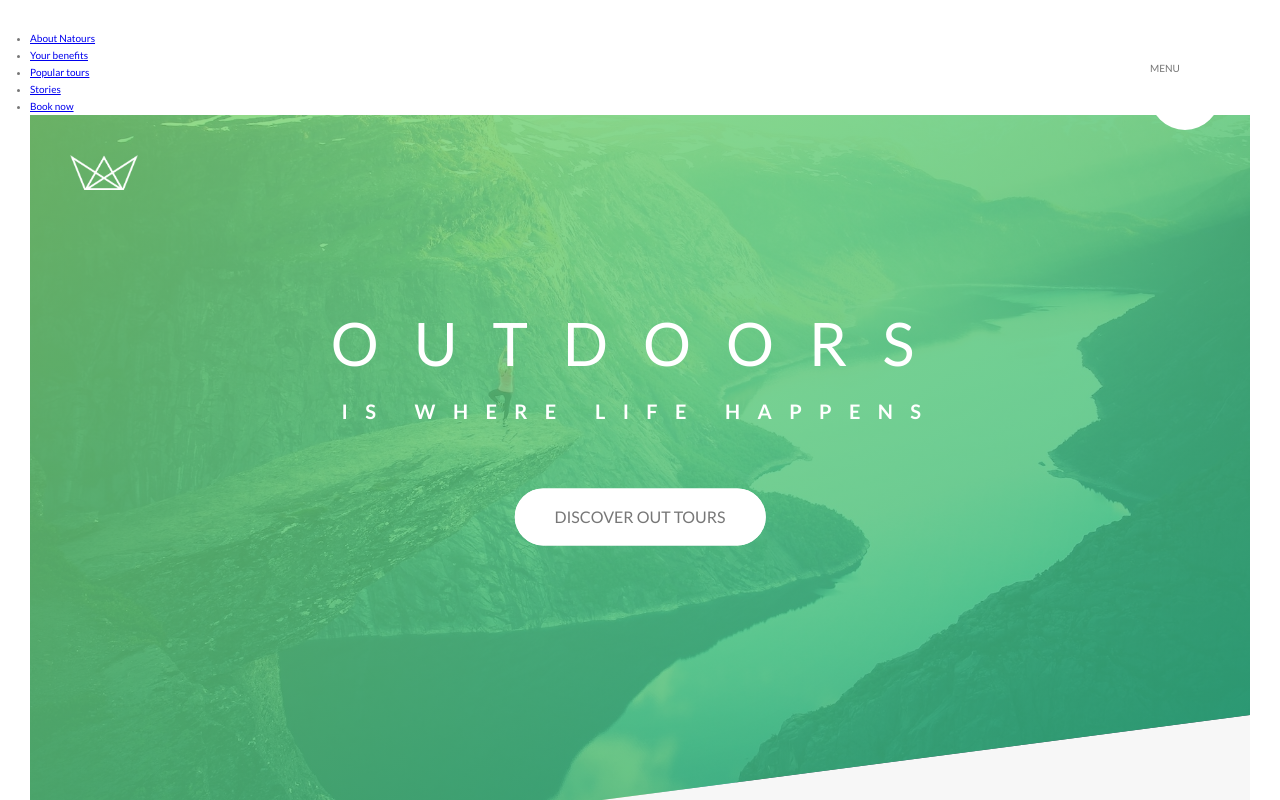
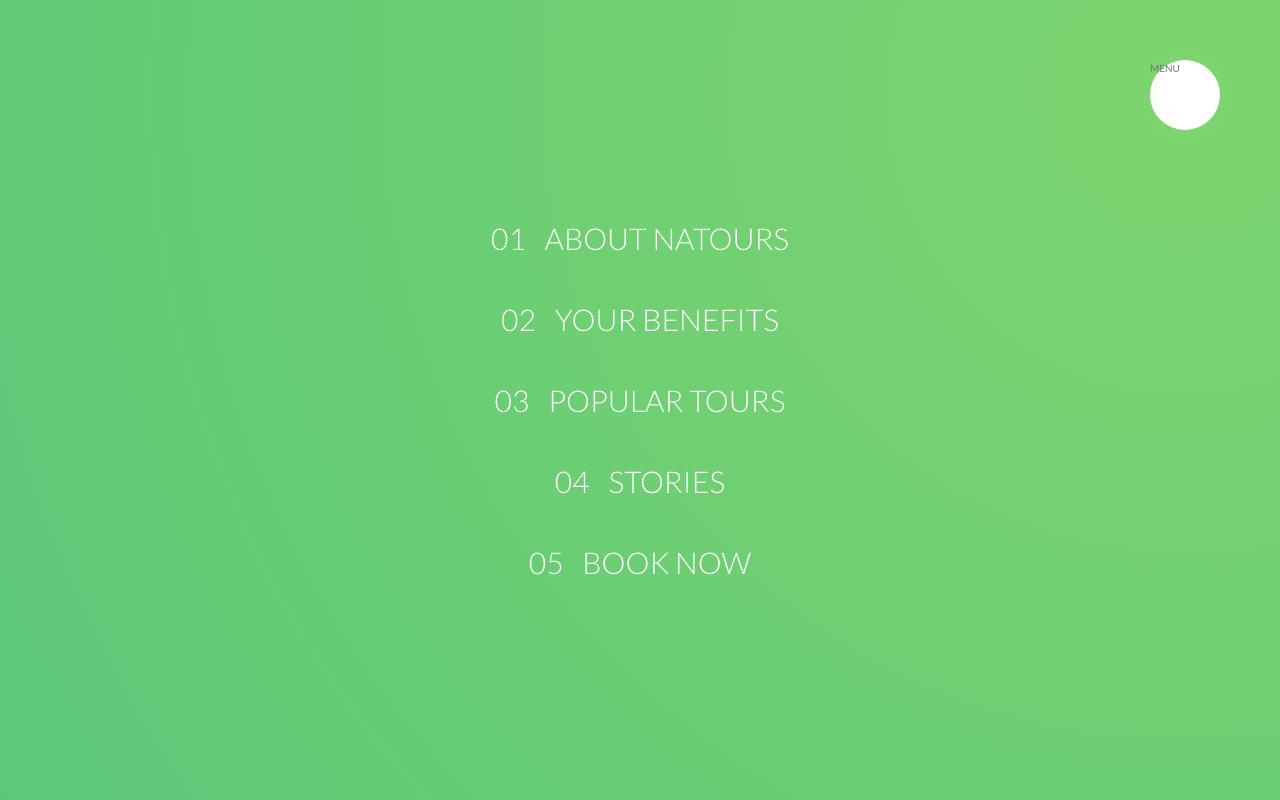
Before and after one commit to braisv/testing-animations-nature, a website: page index.html in a window 1280 px wide. Shown: the top 800 px of the page. Drawn offline with Linux system fonts and the light colour scheme.

Commit message:
nav button created

```diff
--- a/index.html
+++ b/index.html
@@ -23,11 +23,11 @@
         <div class="navigation__background">&nbsp;</div>
         <nav class="navigation__nav">
             <ul class="navigation__list">
-                <li class="navigation__item"><a href="#" class="navigation__link">About Natours</a></li>
-                <li class="navigation__item"><a href="#" class="navigation__link">Your benefits</a></li>
-                <li class="navigation__item"><a href="#" class="navigation__link">Popular tours</a></li>
-                <li class="navigation__item"><a href="#" class="navigation__link">Stories</a></li>
-                <li class="navigation__item"><a href="#" class="navigation__link">Book now</a></li>
+                <li class="navigation__item"><a href="#" class="navigation__link"><span>01</span> About Natours</a></li>
+                <li class="navigation__item"><a href="#" class="navigation__link"><span>02</span> Your benefits</a></li>
+                <li class="navigation__item"><a href="#" class="navigation__link"><span>03</span> Popular tours</a></li>
+                <li class="navigation__item"><a href="#" class="navigation__link"><span>04</span> Stories</a></li>
+                <li class="navigation__item"><a href="#" class="navigation__link"><span>05</span> Book now</a></li>
             </ul>
         </nav>
     </div>
--- a/sass/layout/_navigation.scss
+++ b/sass/layout/_navigation.scss
@@ -23,21 +23,57 @@
         right: 6.5rem;
         background-image: radial-gradient($color-primary-light, $color-primary-dark);
         z-index: 1000;
+
+        transform: scale(80);
     }
 
     &__nav {
-
+        height: 100vh;
+        width: 100%;
+        position: fixed;
+        top: 0;
+        right: 0;
+        z-index: 1500;
     }
 
     &__list {
-
+        position: absolute;
+        top: 50%;
+        left: 50%;
+        transform: translate(-50%, -50%);
+        list-style: none;
+        text-align: center;
     }
 
     &__item {
-
+        margin: 1rem;
     }
 
     &__link {
+        &:link,
+        &:visited {
+            display: inline-block;
+            font-size: 3rem;
+            font-weight: 300;
+            padding: 1rem 2rem;
+            color: $color-white;
+            text-decoration: none;
+            text-transform: uppercase;
+            background-image: linear-gradient(120deg, transparent 0%, transparent 50%, $color-white 50%);
+            background-size: 225%;
+            transition: all .4s;
 
+            span {
+                margin-right: 1.3rem;
+                display: inline-block;
+            }
+        }
+
+        &:hover,
+        &:active {
+            background-position: 100%;
+            color: $color-primary;
+            transform: translateX(1rem);
+        }
     }
 }
```
Also changed, not shown: css/style.css.
